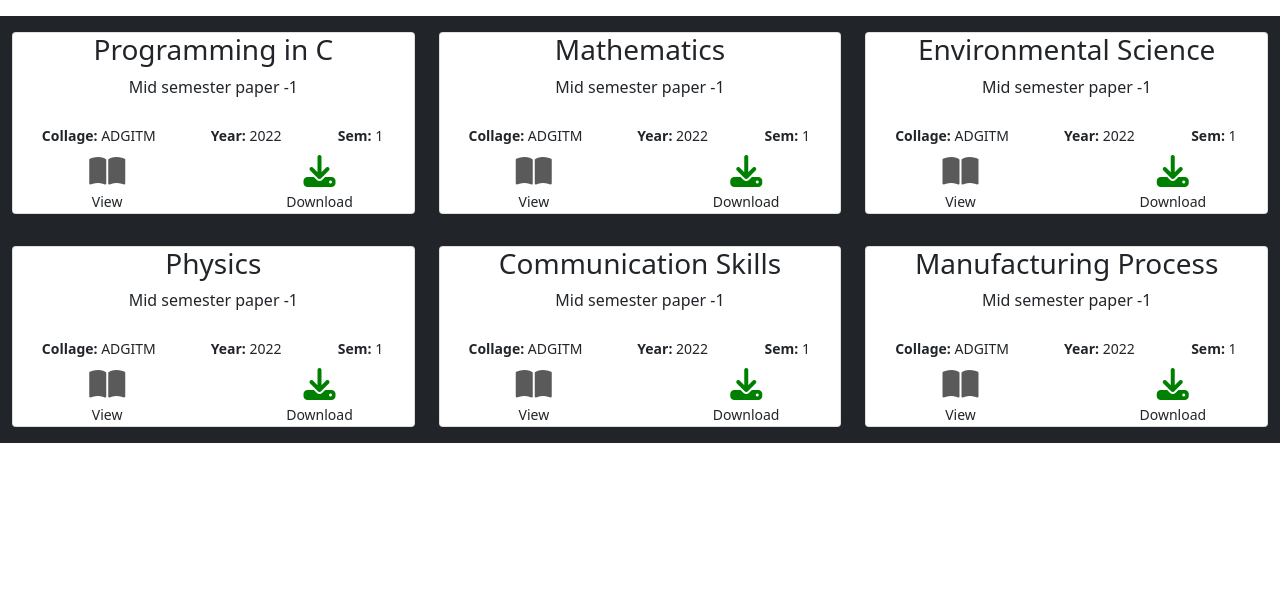
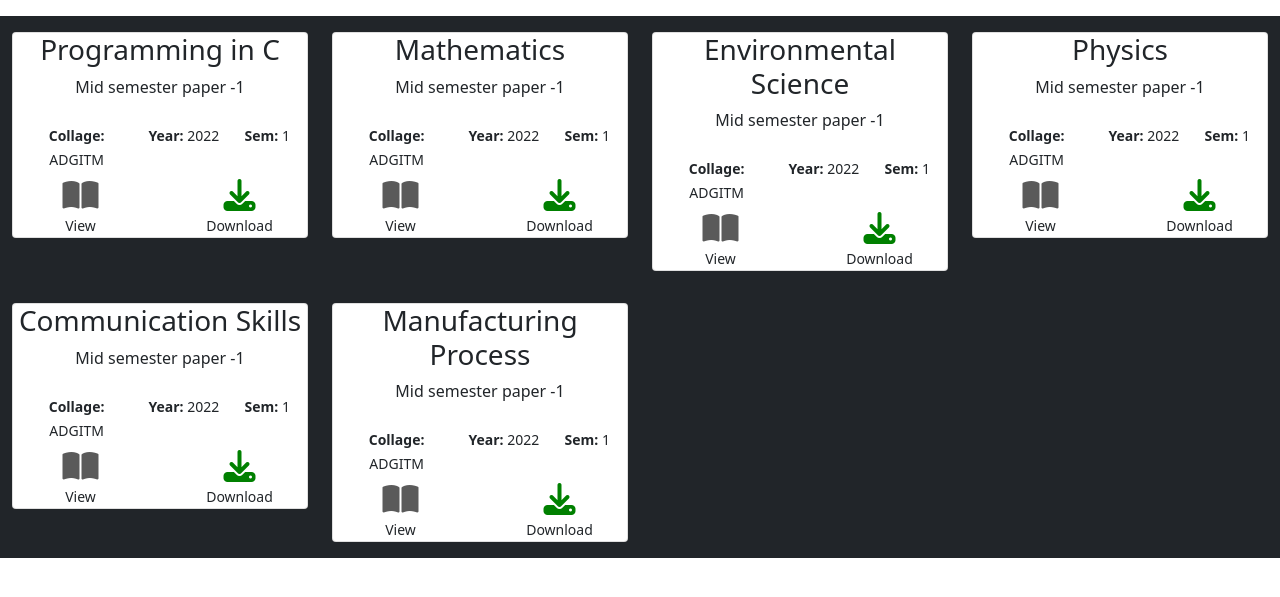
Before and after one commit to nandanv99/z4codes-main, a Django app: page /open_snippet in a window 1280 px wide. Shown: the top 597 px of the page. Run offline with Django 3.2, Linux system fonts and the light colour scheme; data comes from the database, SQL or seed files in the repository; both versions use the stored data as it was after the commit; some libraries are stand-ins or nearby versions.

Commit message:
new files added

```diff
--- a/templates/books.html
+++ b/templates/books.html
@@ -14,7 +14,7 @@
     <div class="container-fluid bg-dark mt-3">
       <div class="row my-0">
         {% for i in snippet|slice:"0:" %}
-        <div class="col-lg-4 py-3">
+        <div class="col-lg-3 py-3">
           <div class="card text-center">
             <!-- <div class="col-12">
               <i class="fa-brands fa-html5 fa-4x"></i>
```
Also changed, not shown: db.sqlite3, 6 other files.
